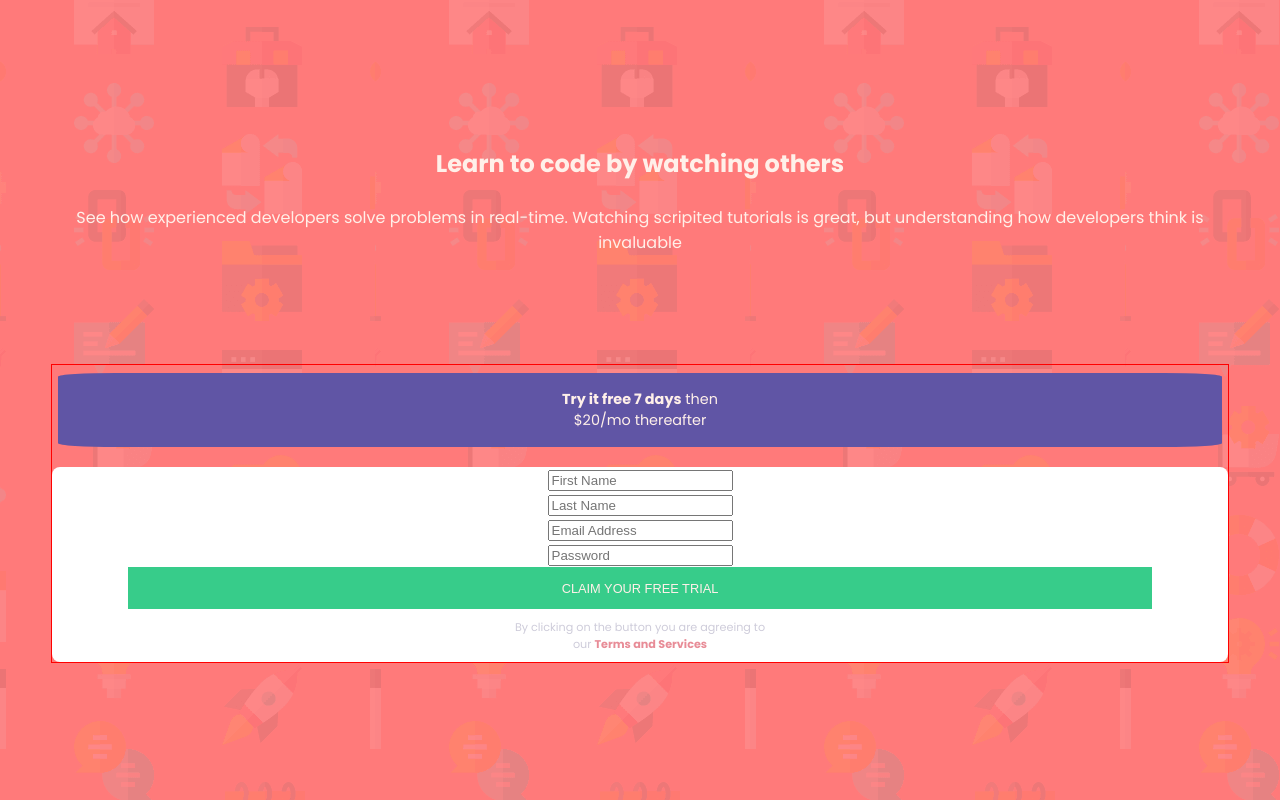
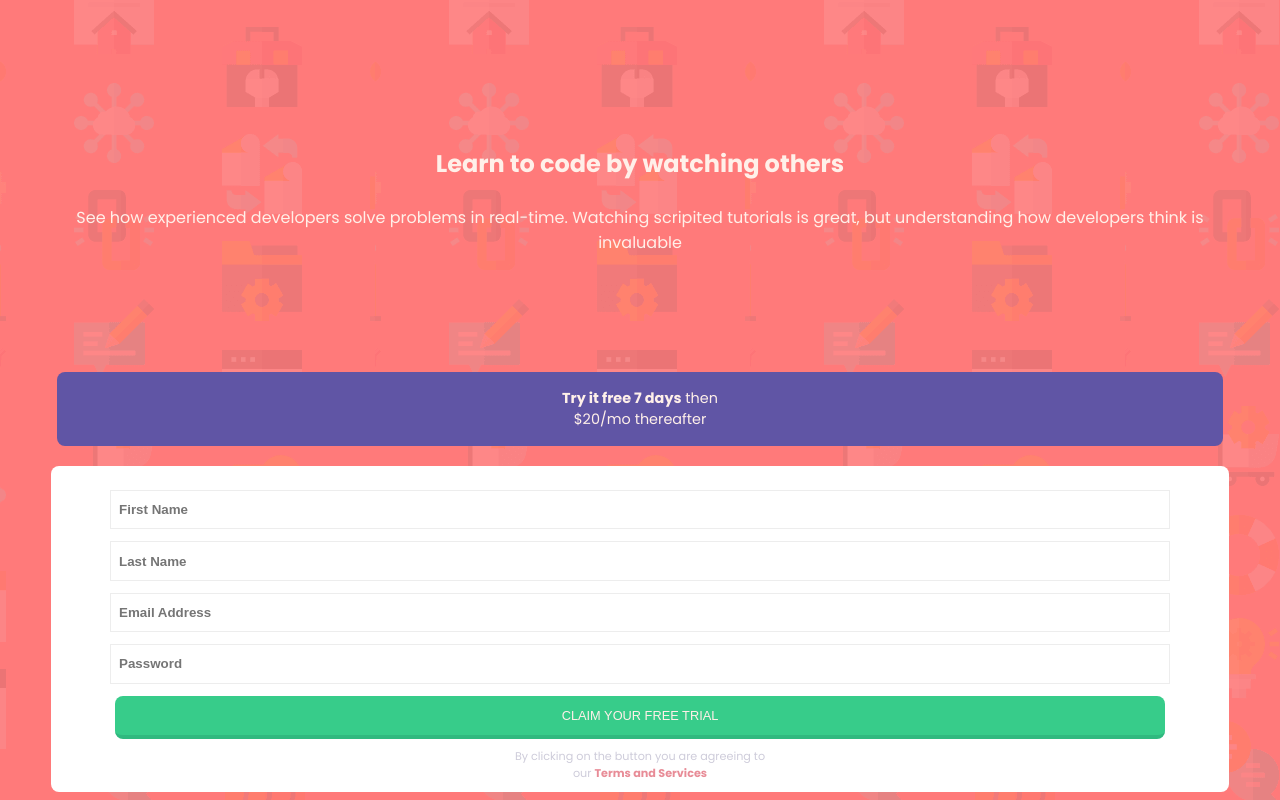
Before and after one commit to anderson-ca/signup-form, a plain HTML site: page index.html in a window 1280 px wide. Drawn offline with Linux system fonts and the light colour scheme.

Commit message:
finish basic version of general layout

```diff
--- a/styles/style.css
+++ b/styles/style.css
@@ -76,7 +76,7 @@ section:nth-child(1) > h2 {
 
 /* --- bottom section --- */
 section:nth-child(2) {
-  border: solid 0.5px red;
+  /* border: solid 0.5px red; */
   width: 100%;
   display: flex;
   flex-flow: column nowrap;
@@ -93,7 +93,7 @@ section:nth-child(2) > article {
   font-weight: 400;
   padding: 2vh 8vw;
   margin: 1vh 0.5%;
-  border-radius: 5%;
+  border-radius: 0.5rem;
 }
 
 section:nth-child(2) > article > p > span {
@@ -103,7 +103,15 @@ section:nth-child(2) > article > p > span {
 
 form {
   background-color: #ffffff;
+  padding-top: 1.5rem;
   border-radius: 0.5rem;
+}
+
+input {
+  border: solid 1px #ededed;
+  padding: 0.7rem 0.5rem;
+  font-weight: bold;
+  width: 90%;
 }
 
 form > p {
@@ -117,11 +125,24 @@ form > p > span {
   color: #e88c97;
 }
 
+ul {
+  /* border: solid 2px red; */
+  display: flex;
+  flex-flow: column nowrap;
+  gap: 1.5vh;
+}
+
+li {
+  /* border: solid 1px blue; */
+}
+
 button {
-  background-color: #37CC8A;
+  background-color: #37cc8a;
   color: var(--primary-font-color);
   font-size: 0.8rem;
   border: none;
-  padding: 1.7vh 0;
-  width: 80vw;
+  padding: 1.5vh 0;
+  width: 82vw;
+  border-radius: 0.5rem;
+  border-bottom: 0.3rem #30b97f solid;
 }
```
